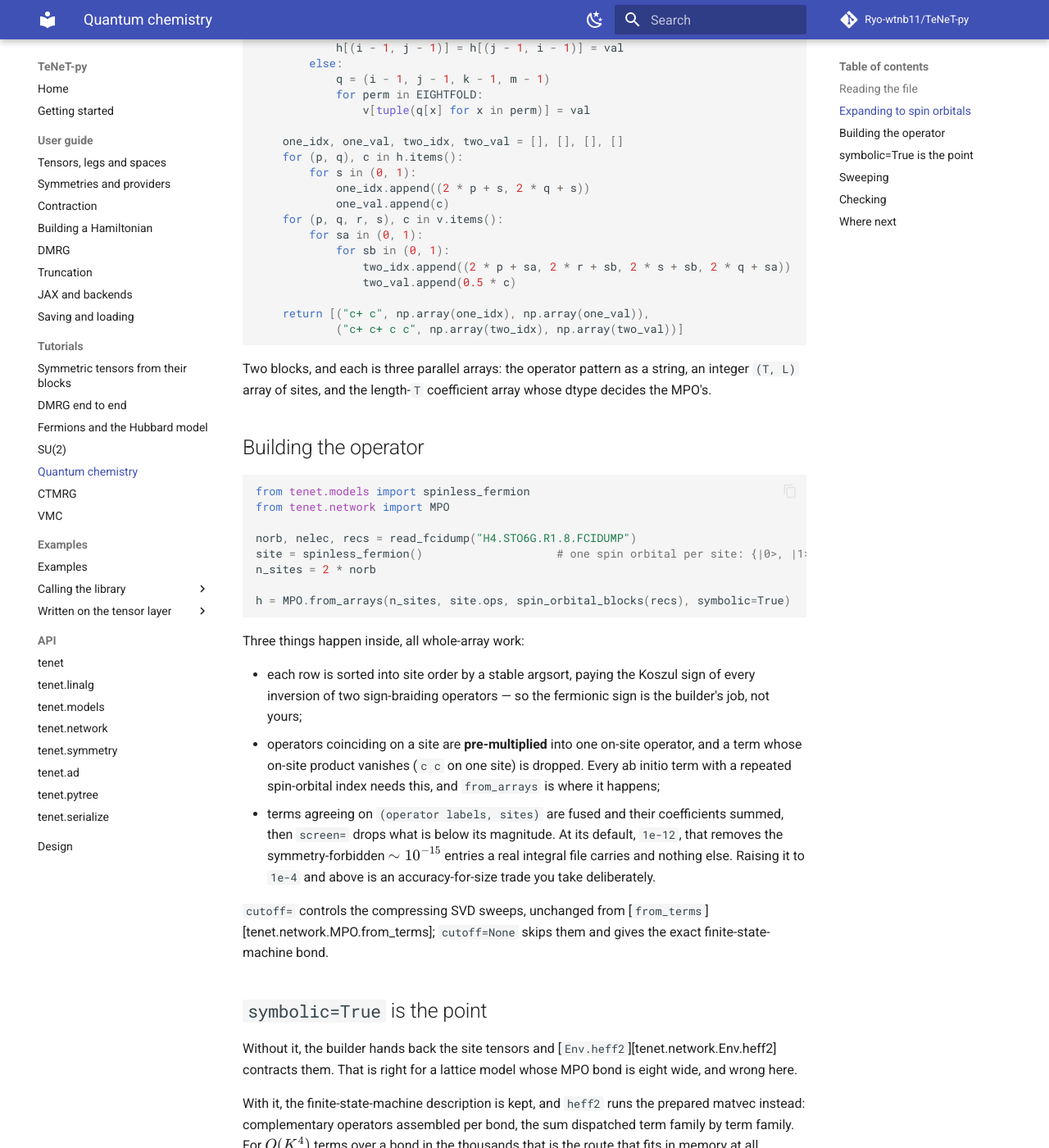
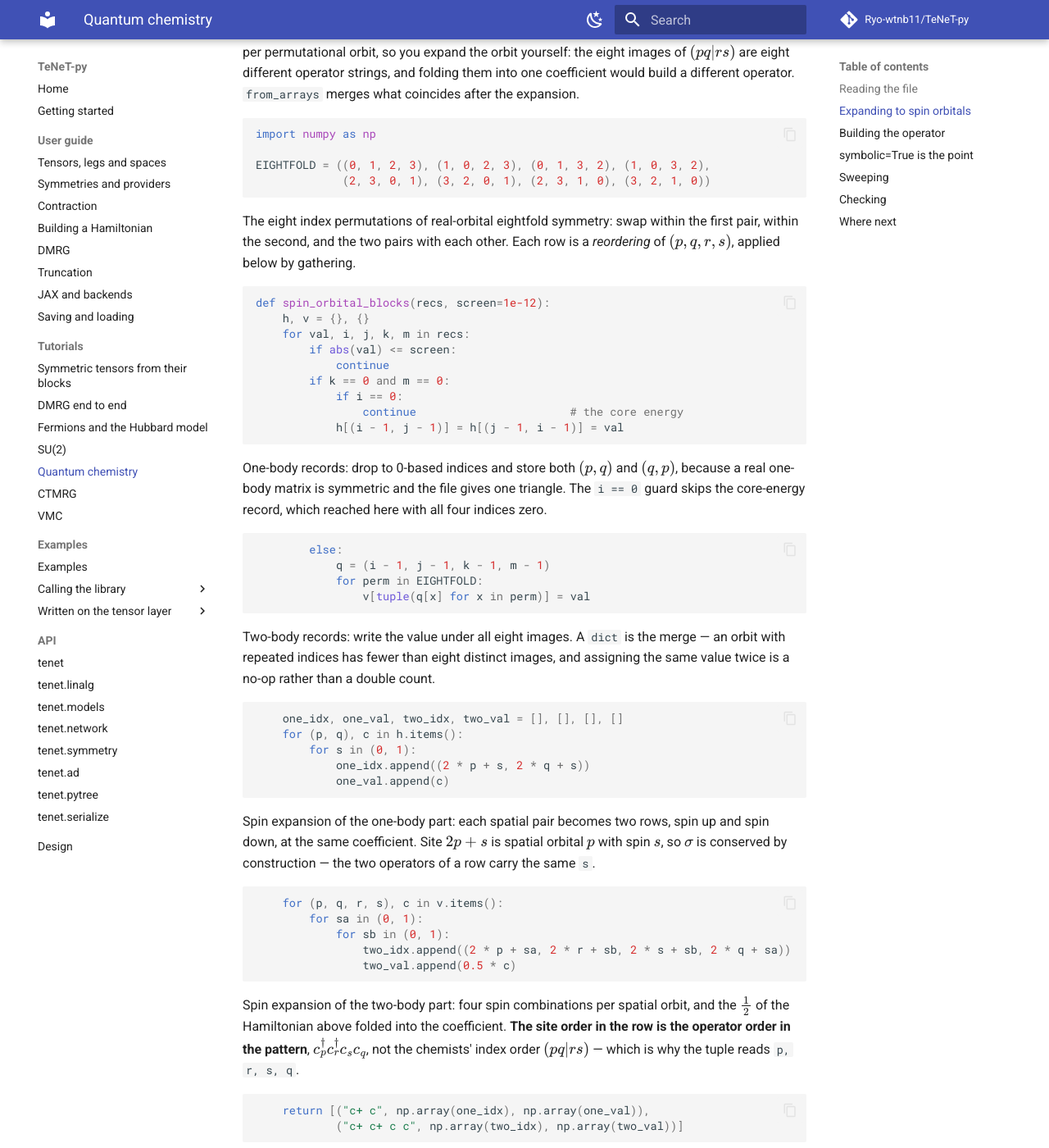
Before and after one commit to Ryo-wtnb11/TeNeT-py, an MkDocs documentation site: the page built from docs/tutorials/quantum-chemistry.md, in a window 1280 px wide and 1400 px high, scrolled down 1364 px. Shown: the whole window at 82% size. Built offline with MkDocs 1.6.1 and Material for MkDocs 9.7.7, drawn with Linux system fonts in a browser that asks for light colours; comment, search, counter and statistics services are not loaded; some of the changed text lies outside the part shown.

Commit message:
docs: interleave the quantum chemistry tutorial
The two long functions are split at their seams, each fragment followed by what those lines do: the two header terminators, why norb is doubled, why the one-body dict stores both triangles, why a dict is the eightfold merge, and why the two-body row reads p, r, s, q rather than the chemists' index order. The fences are named as illustrative up front, since they need an integral file the reader supplies.

Co-Authored-By: Claude Fable 5 <noreply@anthropic.com>

````diff
--- a/docs/tutorials/quantum-chemistry.md
+++ b/docs/tutorials/quantum-chemistry.md
@@ -10,11 +10,14 @@ H = \sum_{pq,\sigma} h_{pq}\, c^{\dagger}_{p\sigma} c_{q\sigma}
     c^{\dagger}_{p\sigma} c^{\dagger}_{r\tau} c_{s\tau} c_{q\sigma}
 $$
 
+The blocks on this page are illustrative rather than doctests: they need an integral file
+you supply, and a real one takes minutes to sweep. The other tutorials
+([DMRG](dmrg.md), [fermions](fermions.md), [SU(2)](su2.md)) run as written.
+
 ## Reading the file
 
 FCIDUMP is a Fortran namelist header ending in `&END` (or a bare `/`), then `value i j k l`
-records with 1-based orbital indices. `k == l == 0` marks a one-body element and
-`i == j == k == l == 0` the core energy:
+records with 1-based orbital indices.
 
 ```python
 import pathlib
@@ -24,9 +27,23 @@ def read_fcidump(path):
     head, sep, body = text.partition("&END")
     if not sep:
         head, _, body = text.partition("/\n")
+```
+
+Split the file at the header terminator. The two spellings are both in the wild, so try
+`&END` first and fall back to a line that is exactly `/`; everything after the separator
+is records.
+
+```python
     flat = head.upper().replace(" ", "")
     norb = int(flat.split("NORB=", 1)[1].split(",")[0])
     nelec = int(flat.split("NELEC=", 1)[1].split(",")[0])
+```
+
+The header is a namelist, so whitespace is not significant: flatten it, then read the two
+fields that matter. `norb` counts *spatial* orbitals — the site count is twice that.
+`nelec` is carried along for the filling you expect, not for anything the sweep enforces.
+
+```python
     recs = []
     for line in body.splitlines():
         f = line.split()
@@ -35,8 +52,10 @@ def read_fcidump(path):
     return norb, nelec, recs
 ```
 
-The core energy is a constant shift, not a term; add it to the converged energy at the
-end.
+Each record is a value and four indices. `k == l == 0` marks a one-body element and
+`i == j == k == l == 0` the core energy; the loop keeps the raw tuples and sorts that out
+next. The core energy is a constant shift, not a term — add it to the converged energy at
+the end.
 
 ## Expanding to spin orbitals
 
@@ -50,7 +69,13 @@ import numpy as np
 
 EIGHTFOLD = ((0, 1, 2, 3), (1, 0, 2, 3), (0, 1, 3, 2), (1, 0, 3, 2),
              (2, 3, 0, 1), (3, 2, 0, 1), (2, 3, 1, 0), (3, 2, 1, 0))
+```
 
+The eight index permutations of real-orbital eightfold symmetry: swap within the first
+pair, within the second, and the two pairs with each other. Each row is a *reordering* of
+$(p, q, r, s)$, applied below by gathering.
+
+```python
 def spin_orbital_blocks(recs, screen=1e-12):
     h, v = {}, {}
     for val, i, j, k, m in recs:
@@ -60,22 +85,49 @@ def spin_orbital_blocks(recs, screen=1e-12):
             if i == 0:
                 continue                       # the core energy
             h[(i - 1, j - 1)] = h[(j - 1, i - 1)] = val
+```
+
+One-body records: drop to 0-based indices and store both $(p,q)$ and $(q,p)$, because a
+real one-body matrix is symmetric and the file gives one triangle. The `i == 0` guard
+skips the core-energy record, which reached here with all four indices zero.
+
+```python
         else:
             q = (i - 1, j - 1, k - 1, m - 1)
             for perm in EIGHTFOLD:
                 v[tuple(q[x] for x in perm)] = val
+```
 
+Two-body records: write the value under all eight images. A `dict` is the merge — an orbit
+with repeated indices has fewer than eight distinct images, and assigning the same value
+twice is a no-op rather than a double count.
+
+```python
     one_idx, one_val, two_idx, two_val = [], [], [], []
     for (p, q), c in h.items():
         for s in (0, 1):
             one_idx.append((2 * p + s, 2 * q + s))
             one_val.append(c)
+```
+
+Spin expansion of the one-body part: each spatial pair becomes two rows, spin up and spin
+down, at the same coefficient. Site $2p + s$ is spatial orbital $p$ with spin $s$, so
+$\sigma$ is conserved by construction — the two operators of a row carry the same `s`.
+
+```python
     for (p, q, r, s), c in v.items():
         for sa in (0, 1):
             for sb in (0, 1):
                 two_idx.append((2 * p + sa, 2 * r + sb, 2 * s + sb, 2 * q + sa))
                 two_val.append(0.5 * c)
+```
 
+Spin expansion of the two-body part: four spin combinations per spatial orbit, and the
+$\tfrac{1}{2}$ of the Hamiltonian above folded into the coefficient. **The site order in
+the row is the operator order in the pattern**, $c^{\dagger}_p c^{\dagger}_r c_s c_q$, not
+the chemists' index order $(pq \vert rs)$ — which is why the tuple reads `p, r, s, q`.
+
+```python
     return [("c+ c", np.array(one_idx), np.array(one_val)),
             ("c+ c+ c c", np.array(two_idx), np.array(two_val))]
 ```
@@ -93,7 +145,13 @@ from tenet.network import MPO
 norb, nelec, recs = read_fcidump("H4.STO6G.R1.8.FCIDUMP")
 site = spinless_fermion()                    # one spin orbital per site: {|0>, |1>} on fZ2
 n_sites = 2 * norb
+```
 
+The site is *spinless* even though the molecule is not: spin is carried by the chain
+layout, one spin orbital per site, so each site is just occupied or empty. That is the
+$d = 2$ `fZ2` site, and `n_sites` is twice the spatial orbital count.
+
+```python
 h = MPO.from_arrays(n_sites, site.ops, spin_orbital_blocks(recs), symbolic=True)
 ```
 
@@ -134,7 +192,7 @@ onto the site-tensor path afterwards.
 
 `MPS.product` cannot seed this: `spinless_fermion`'s two sectors have degeneracy 1, so it
 would work for that site, but a spin-orbital chain wants a bond profile anyway. Seed with
-[`MPS.random`][tenet.network.MPS.random] over even-parity `D=1` boundaries:
+[`MPS.random`][tenet.network.MPS.random] over even-parity `D=1` boundaries.
 
 ```python
 from tenet import GradedSpace
@@ -144,12 +202,22 @@ from tenet.symmetry import FZ2Sector, fZ2
 vac = GradedSpace.new(fZ2, {FZ2Sector(0): 1})
 mid = GradedSpace.new(fZ2, {FZ2Sector(0): 32, FZ2Sector(1): 32})
 psi = MPS.random(site.phys, [vac] + [mid] * (n_sites - 1) + [vac], seed=0)
+```
 
+`vac` is the `D=1` even boundary; `mid` is the starting shape of every internal bond, even
+and odd sectors given equal room because a molecular ground state has no reason to prefer
+either. The sweep re-decides all of them.
+
+```python
 out = dmrg_(psi, h, schedule=[Sweep(500, noise=1e-4)] * 6
                              + [Sweep(1000, noise=1e-5)] * 6
                              + [Sweep(1000)], max_sweeps=40)
 energy = out.energy + core_energy
 ```
+
+A ramp: six sweeps at `chi=500` with noise, six at `chi=1000` with less, then a clean tail
+at `chi=1000` that repeats until convergence or `max_sweeps`. The core energy is the
+constant the file carried and the operator does not, so it is added once at the end.
 
 **Use noise.** On a four-spin-orbital test case built this way, a plain
 `dmrg_(psi, h, chi=64)` from a product seed stops at `-1.83` while the exact ground energy
@@ -168,12 +236,15 @@ not the electron count. Read the filling back with `expectation_profile` on `n`.
 h.variance(out.psi)        # <psi|H^2|psi> / <psi|psi> - E^2
 ```
 
-At two bond dimensions: a state converging on an eigenstate has a variance falling towards
-zero as `chi` grows. On a small enough case, `h.materialize().to_dense()` and
-`numpy.linalg.eigvalsh` give the exact answer to compare against directly.
+Run it at two bond dimensions: a state converging on an eigenstate has a variance falling
+towards zero as `chi` grows, and one plateaued on the wrong bond structure has one that
+does not. This is the check that does not need the answer in advance. On a small enough
+case, `h.materialize().to_dense()` and `numpy.linalg.eigvalsh` give the exact answer to
+compare against directly.
 
 ## Where next
 
 - [Building a Hamiltonian](../guide/hamiltonians.md) — the four builders, side by side.
-- [Fermions and the Hubbard model](fermions.md) — the same sites, a lattice Hamiltonian.
+- [Fermions and the Hubbard model](fermions.md) — the same sites, a lattice Hamiltonian,
+  and a sweep small enough to run as a doctest.
 - [DMRG](../guide/dmrg.md) — schedules, noise, the extrapolation recipe.
````
